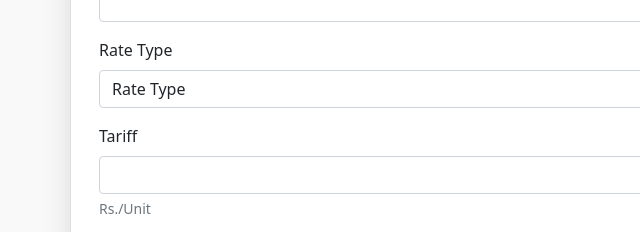
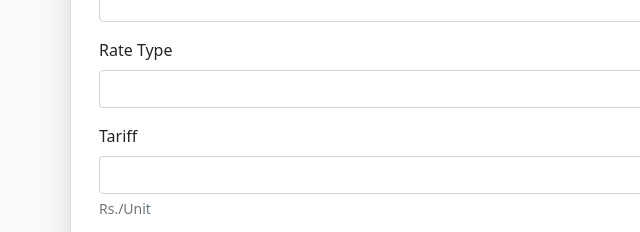
Before and after one commit to haydencordeiro/EnergyAuditSite, a plain HTML site: page light-audit.html in a window 1280 px wide. Shown: the part 386-618 px from the top of the page, 0-640 px from the left. Drawn offline with nearby package versions, Linux system fonts and the light colour scheme.

Commit message:
removed rate type

```diff
--- a/light-audit.html
+++ b/light-audit.html
@@ -83,7 +83,7 @@
                             <label for="rateType" class="form-label">Rate Type</label>
                             <select class="form-select" aria-label="Select your rate type" id="rateType"
                                 name="rateType">
-                                <option selected>Rate Type</option>
+                                <option selected></option>
                                 <option value="1">Tiered</option>
                                 <option value="2">Fixed</option>
                             </select>
```
